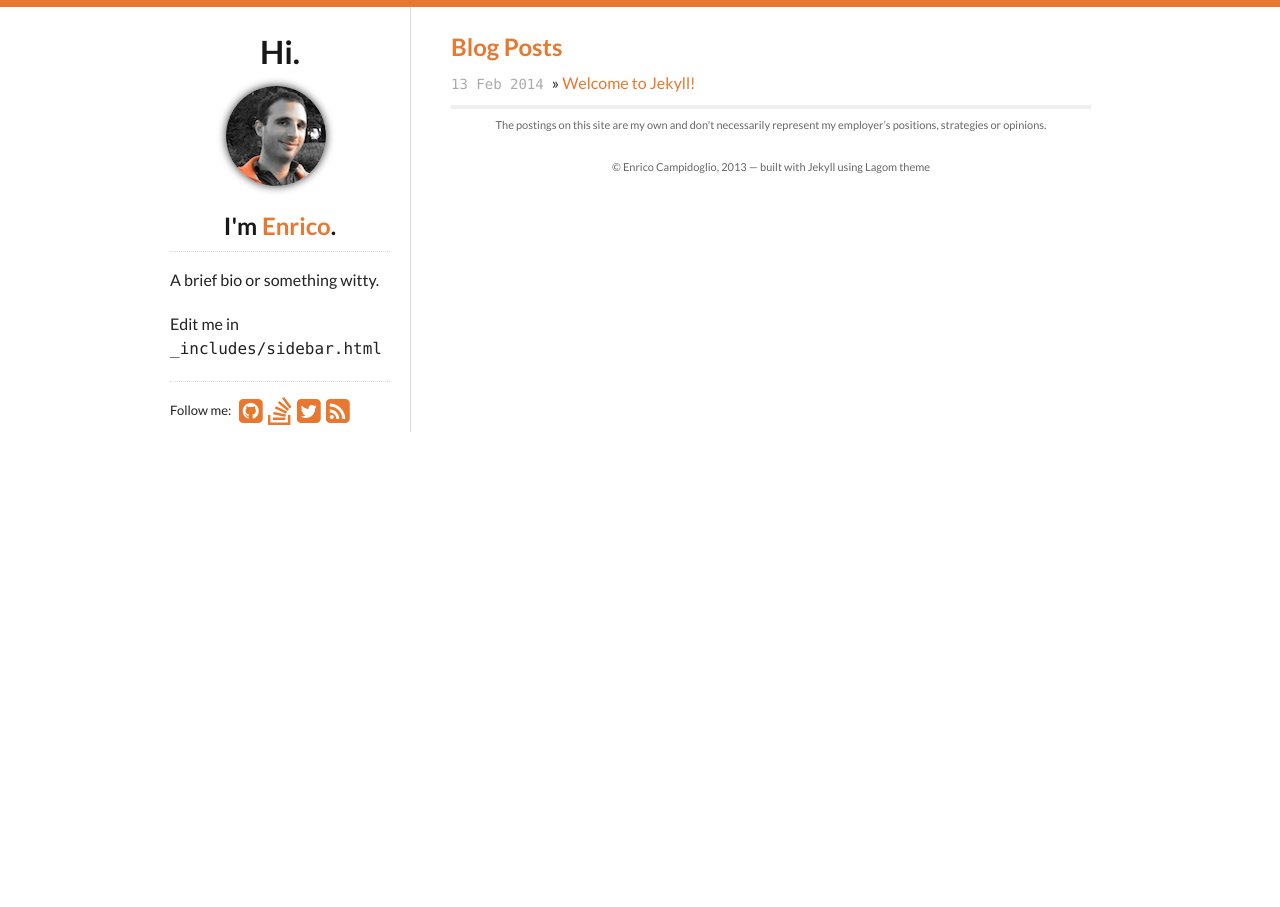
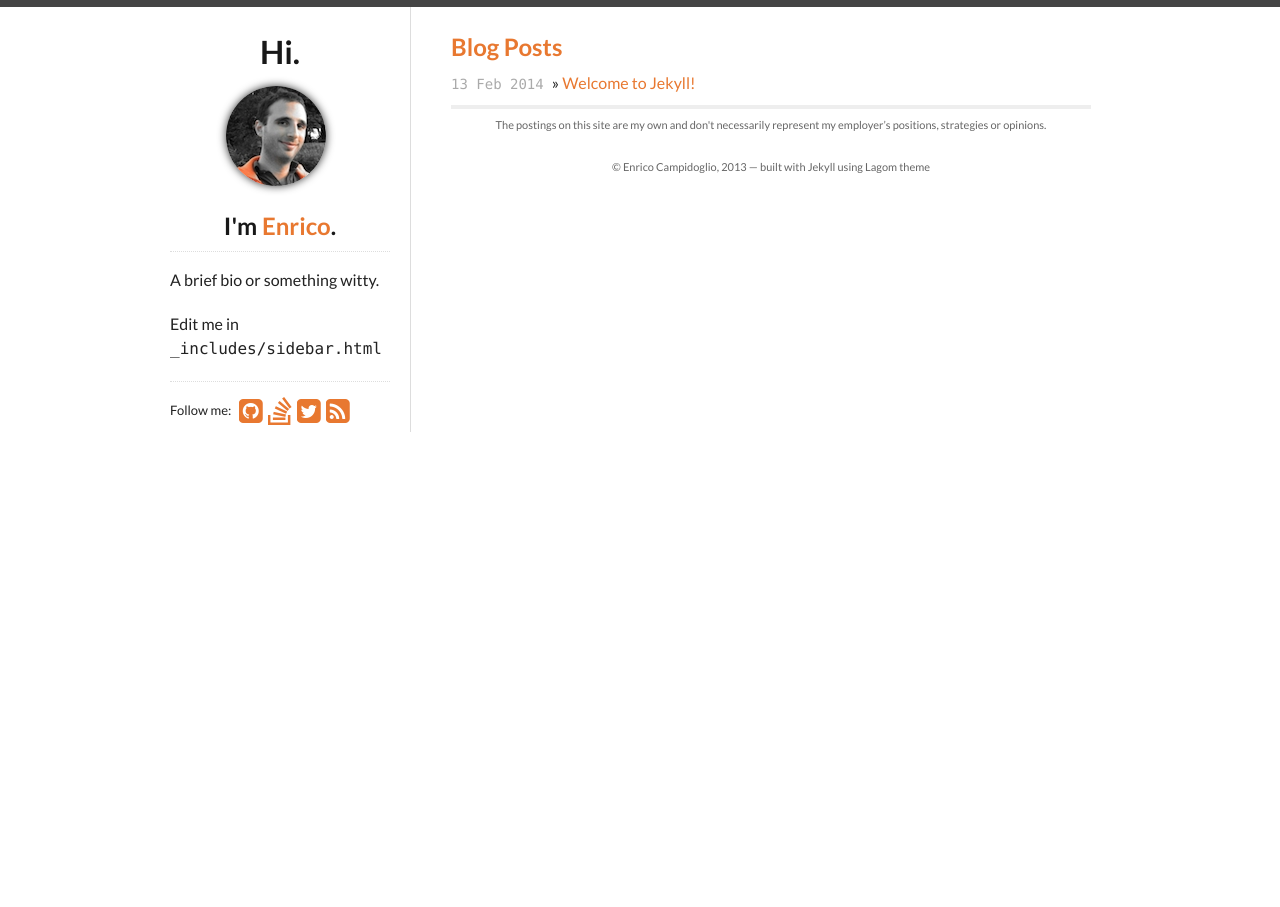
Before and after one commit to megakemp/megakemp.github.io, a Jekyll site: the page built from index.html, in a window 1280 px wide. Built offline with Jekyll 4.4.1, drawn with Linux system fonts in a browser that asks for light colours; nearby versions of some CDN libraries; Markdown is read by kramdown in place of the engine named in the settings.

Commit message:
Sets the top bar to a base color.

```diff
--- a/_config.yml
+++ b/_config.yml
@@ -5,7 +5,9 @@ url: http://megakemp.com
 permalink: /:year/:month/:day/:title/
 
 theme:
-  # Color for top bar, links, etc
+  # Base color for background elements such as the top bar
+  base_color: '#444'
+  # Accent color for links, etc
   highlight_color: '#e87830'
 
   # Profile links on the left sidebar, leave blank to ignore
--- a/_includes/css/screen.css
+++ b/_includes/css/screen.css
@@ -13,7 +13,7 @@ body {
   color: #222222;
   line-height: 24px;
   margin: 0;
-  border-top: 7px solid {{ site.theme.highlight_color }};
+  border-top: 7px solid {{ site.theme.base_color }};
 }
 
 h1, h2, h3, h4, h5, h6 {
```
